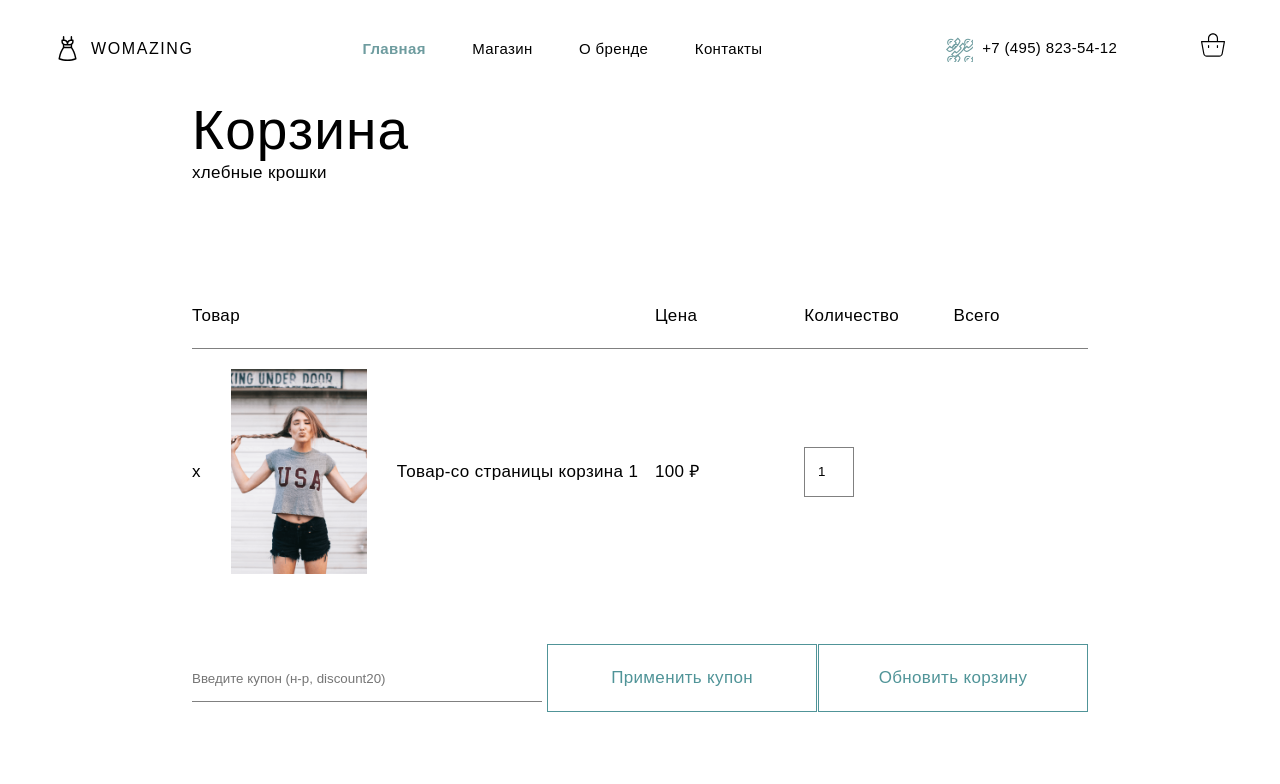
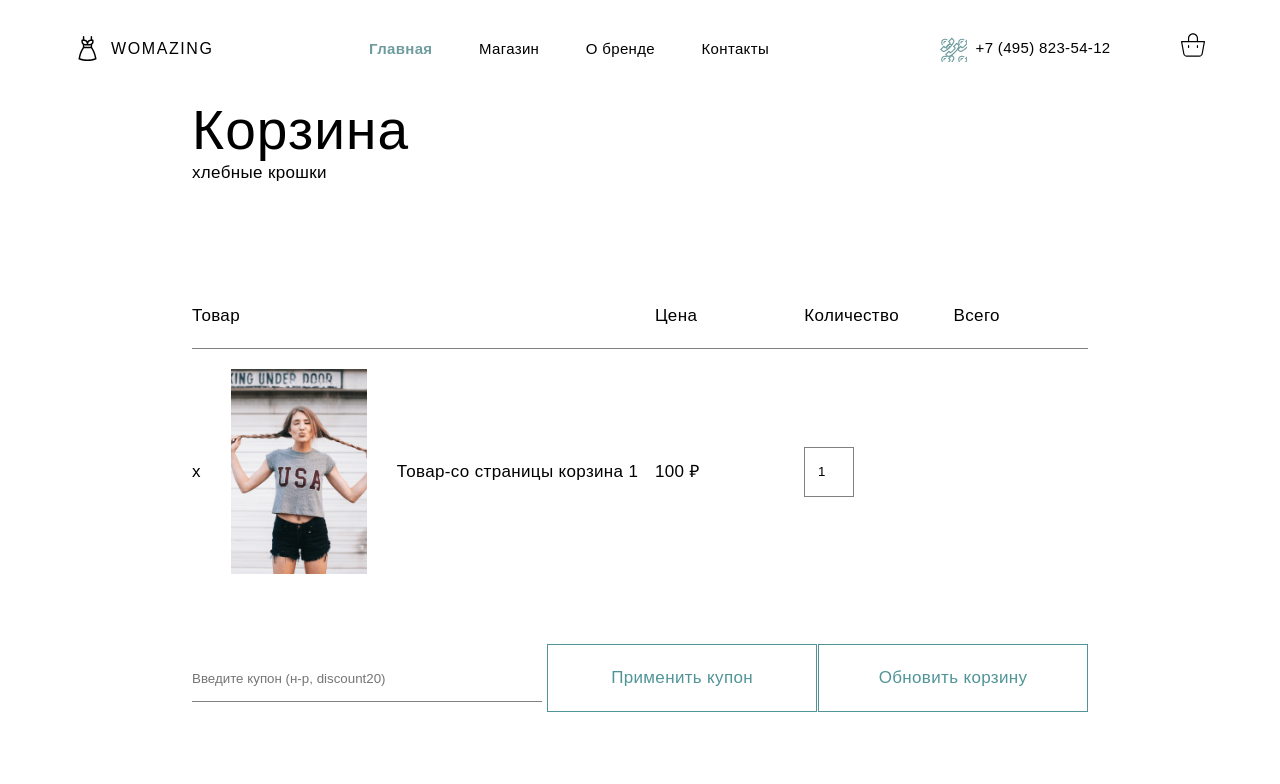
Before and after one commit to AsyaAir/89-JS-3_Project, a website: page assets/pages/6_cart.html in a window 1280 px wide. Shown: the top 784 px of the page. Drawn offline with nearby package versions, Linux system fonts and the light colour scheme; files that its build step writes are made by us from their sources; files whose address does not match are found by name.

Commit message:
fix: header padding: 33px 20px 34px 20px;

```diff
--- a/assets/sass/components/_header.scss
+++ b/assets/sass/components/_header.scss
@@ -9,7 +9,7 @@
   width: 100%;
   //background-color: rgba(255, 255, 255, 0);
   // background-color: $text-main_colored_buttons_and_quantity_of_goods_in_basketgit-color; // убран стиль только для главной страницы (Настя)
-  padding: 33px 0 34px 0;
+  padding: 33px 20px 34px 20px;
   top: 0;
   left: 0;
   right: 0;
```
